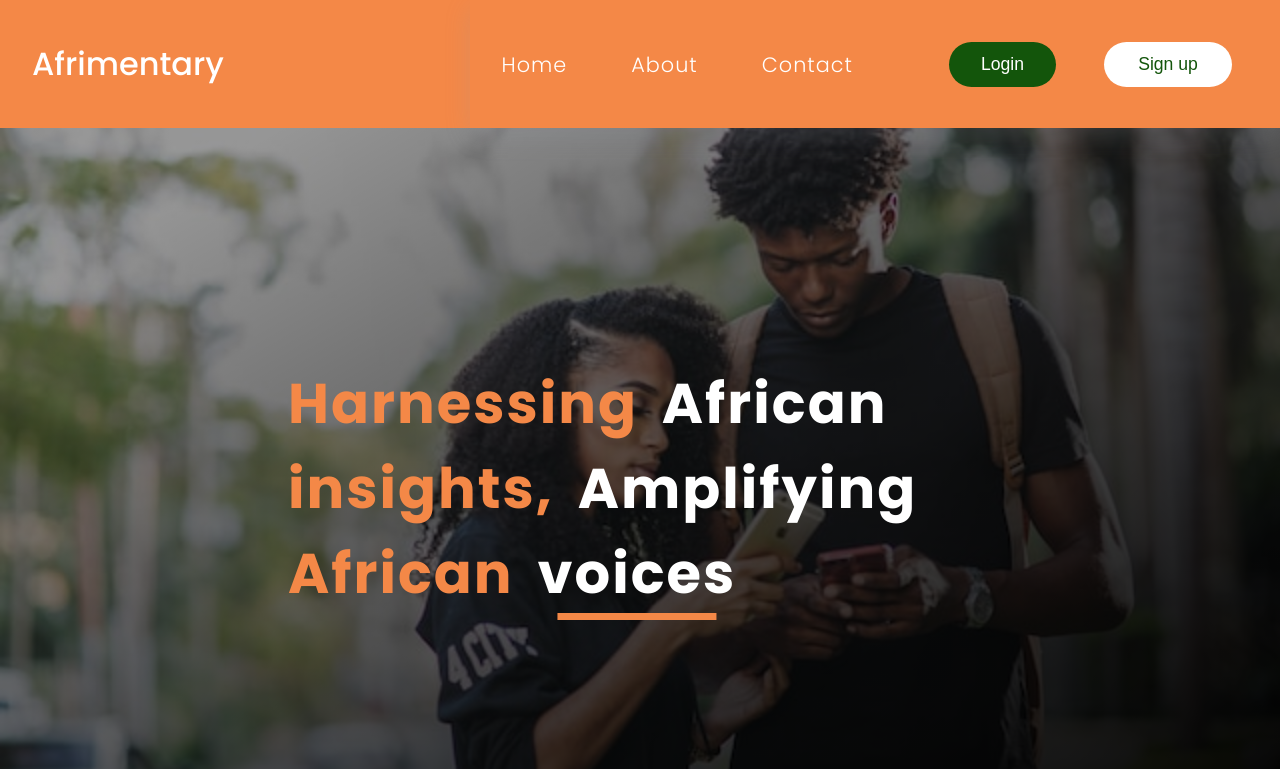
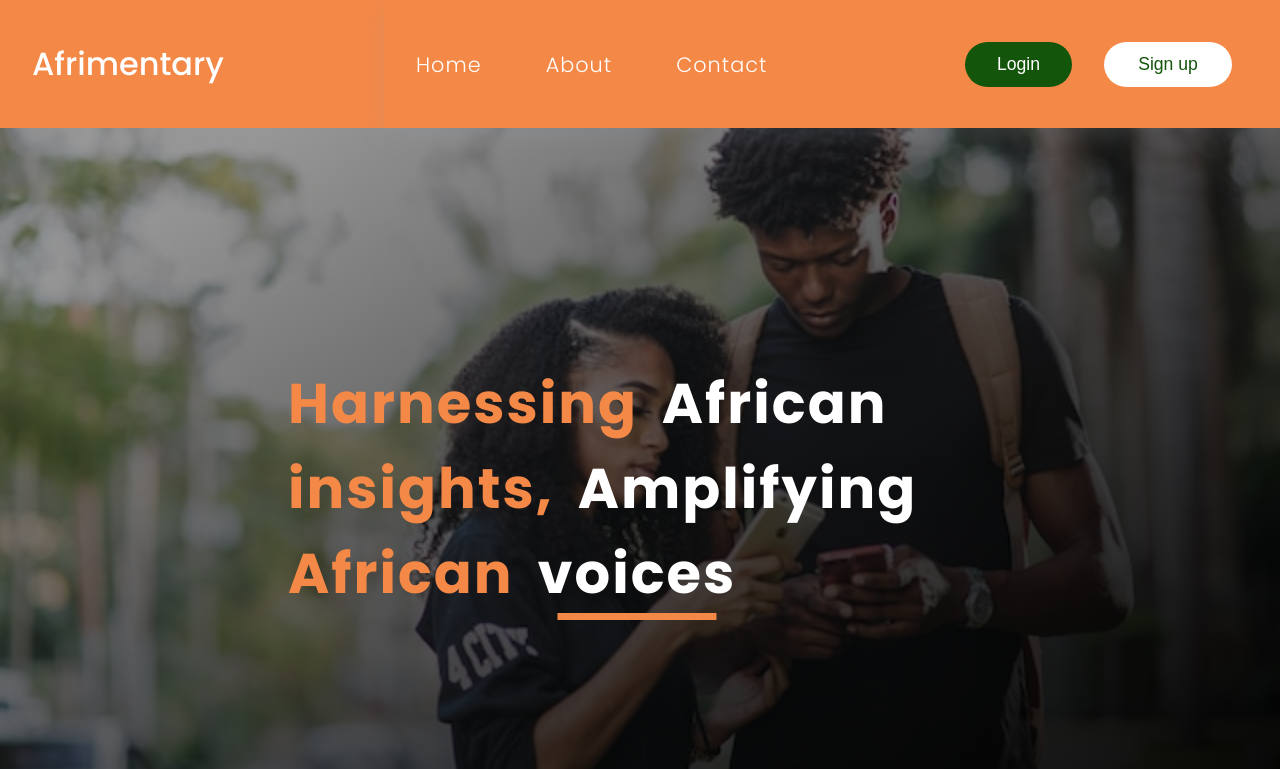
Before and after one commit to YasPAC/Afrimentary-UI, a React (Vite) app: page / in a window 1280 px wide. Shown: the top 769 px of the page. Built offline with nearby package versions, Linux system fonts and the light colour scheme.

Commit message:
Header width

```diff
--- a/src/Components/Expanders/Expanders.jsx
+++ b/src/Components/Expanders/Expanders.jsx
@@ -6,7 +6,7 @@ import uniqid from "uniqid";
 const questions = [
     {
         qn: "How does Afrimentary work?",
-        ans: `We help researchers find respondent for their research studies. `
+        ans: `We help researchers find respondents for their research studies. `
     },
     {
         qn: "How can one earn with Afrimentary?",
@@ -14,7 +14,7 @@ const questions = [
     },
     {
         qn: "How much does Afrimentary pay per survey?",
-        ans: `The amount depends on the type of questions, and number of quetions in each survey.`
+        ans: `The amount paid depends on the type of questions, and number of quetions in each survey.`
     }
 ]
 
--- a/src/Components/Header/header.css
+++ b/src/Components/Header/header.css
@@ -106,12 +106,12 @@
         background-color: var(--primary-color);
         display: flex;
         flex-direction: row;
-        width: auto;
+        flex-wrap: nowrap;
+        width: 70%;
         height: 100%;
         justify-content: space-between;
         align-items: center;
         top: 0;
-        gap: 64px;
     }
     .menu__items {
         list-style: none;
@@ -126,7 +126,7 @@
         align-items: center;
         justify-content: space-between;
         padding: 0 24px;
-        gap: 48px;
+        gap: 32px;
     }
     .item {
         position: relative;
```
